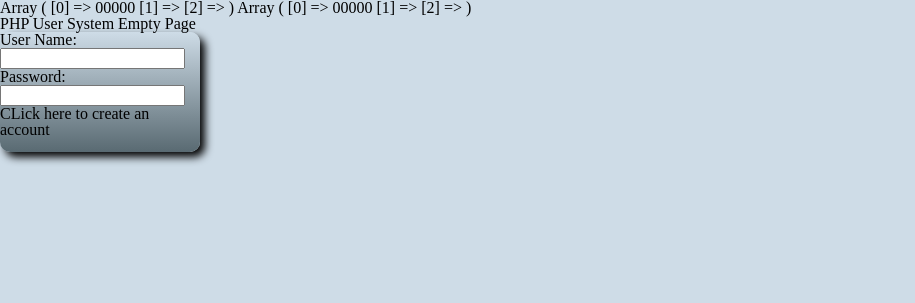
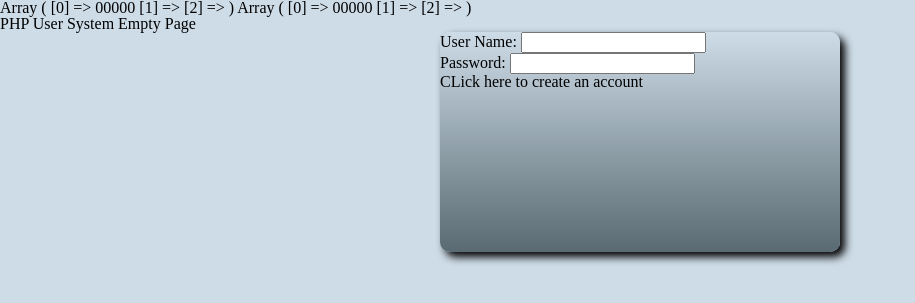
Before and after one commit to Wrenbjor/PHPUserSystem, a PHP site: page / in a window 1280 px wide. Shown: the top 303 px of the page, without its empty margins (0-915 px from the left). Run offline with PHP 8.4, Linux system fonts and the light colour scheme; some libraries are stand-ins or nearby versions.

Commit message:
modifying CSS

```diff
--- a/css/style.css
+++ b/css/style.css
@@ -14,8 +14,8 @@ body
 	filter: progid:DXImageTransform.Microsoft.gradient( startColorstr='#cedce7', endColorstr='#596a72',GradientType=0 ); /* IE6-9 */
 	background: linear-gradient(top, #cedce7 0%,#596a72 100%); /* W3C */
 
-	width:200px;
-	height:120px;
+	width:400px;
+	height:220px;
 
 	-webkit-border-radius: 10px;
 	-moz-border-radius: 10px;
@@ -24,6 +24,8 @@ body
 	-webkit-box-shadow: 5px 5px 8px 0px #000000;
 	-moz-box-shadow: 5px 5px 8px 0px #000000;
 	box-shadow: 5px 5px 8px 0px #000000;
+
+	margin:auto;
 }
 
 #loginBox a
```
